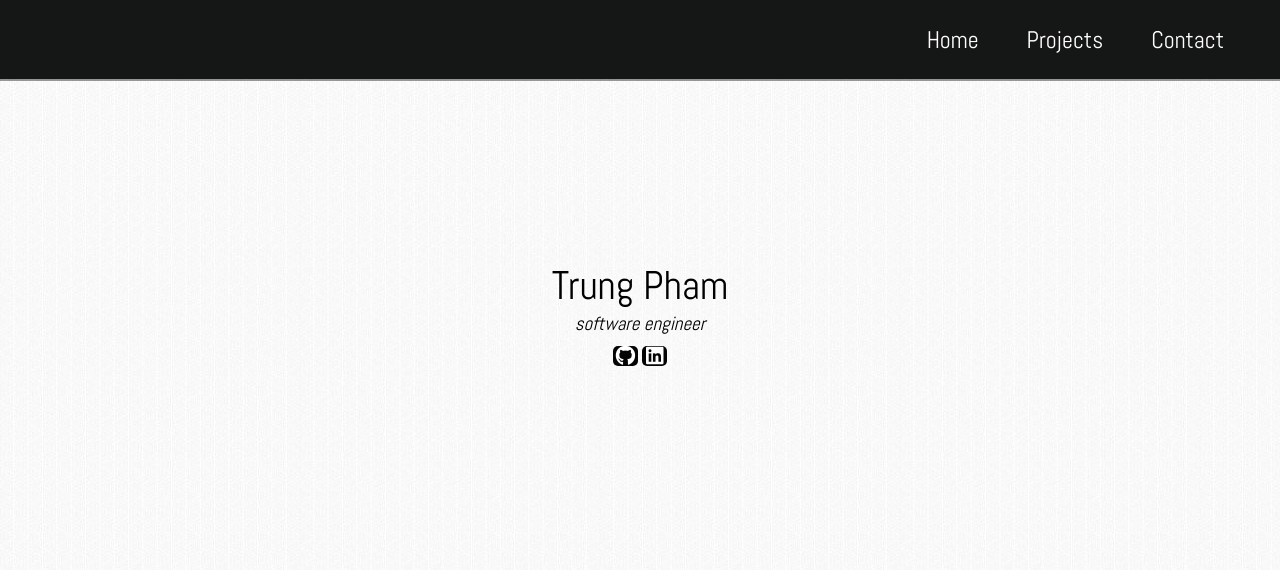
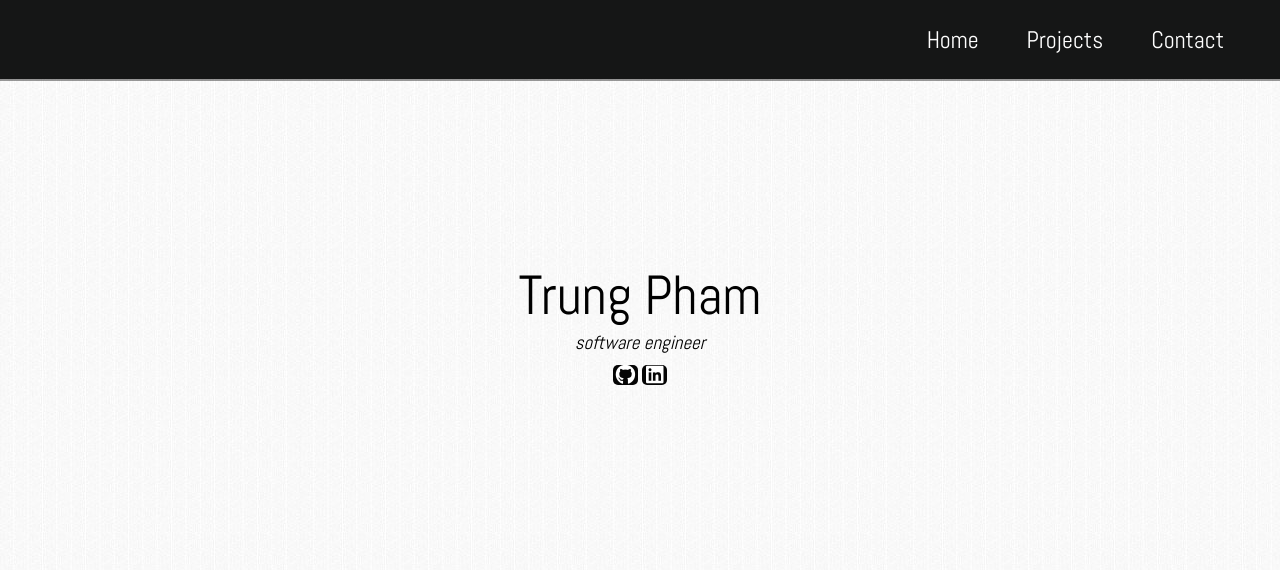
Before and after one commit to trungpham10/trungpham.github.io, a PHP site: page / in a window 1280 px wide. Shown: the top 570 px of the page. Run offline with PHP 8.4, Linux system fonts and the light colour scheme; some libraries are stand-ins or nearby versions.

Commit message:
style header

```diff
--- a/index.html
+++ b/index.html
@@ -29,7 +29,7 @@
     <div id="title" class="landing-page-view" style="margin-top: 10px">
       <section>
         <div class="title">
-          <h1 id="name" style="font-weight: 50;">Trung Pham</h1>
+          <h1 id="name" style="font-weight: 10;">Trung Pham</h1>
           <p><em>software engineer</p></em>
           <a class="fab fa-github" href="https://github.com/trungpham10" target="_blank"></a>
           <a class="fab fa-linkedin" href="https://www.linkedin.com/in/trungapham/" target="_blank"></a>
--- a/style.css
+++ b/style.css
@@ -51,9 +51,13 @@ body {
   font-size: 30px;
 }
 
-#name,
 #projects {
   font-size: 40px;
+  text-align: center;
+}
+
+#name {
+  font-size: 55px;
   text-align: center;
 }
 
```
